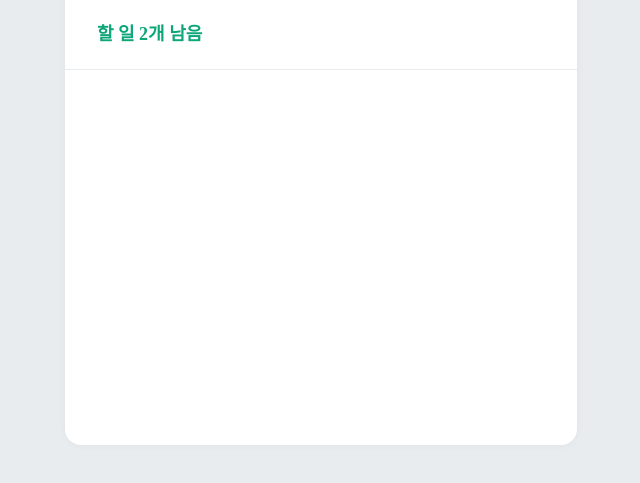
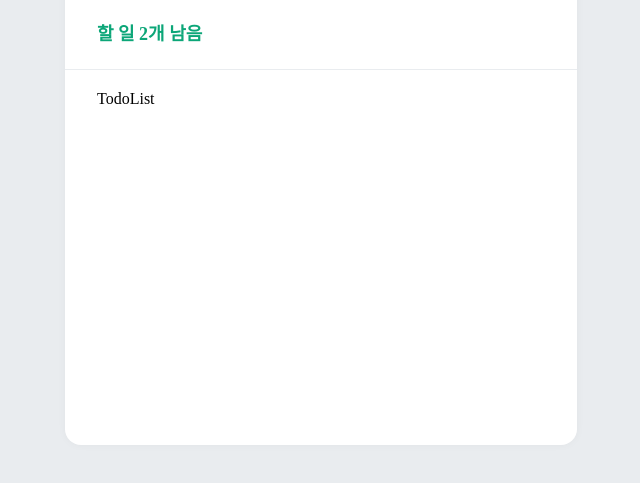
Before and after one commit to HeeyeonJeong/react-todo, a React (Create React App) app: page / in a window 1280 px wide. Shown: the part 205-688 px from the top of the page, without its empty margins (319-959 px from the left). Built offline with nearby package versions, Linux system fonts and the light colour scheme.

Commit message:
Feat: TodoList component

```diff
--- a/src/App.js
+++ b/src/App.js
@@ -1,6 +1,7 @@
 import React from "react";
 import { createGlobalStyle } from "styled-components";
 import TodoHead from "./components/TodoHead";
+import TodoList from "./components/TodoList";
 import TodoTemplate from "./components/TodoTemplate";
 
 const GlobalStyle = createGlobalStyle`
@@ -15,6 +16,7 @@
       <GlobalStyle />
       <TodoTemplate>
         <TodoHead />
+        <TodoList />
       </TodoTemplate>
     </>
   );
--- /dev/null
+++ b/src/components/TodoList.js
@@ -0,0 +1,14 @@
+import React from "react";
+import styled from "styled-components";
+
+const TodoListBlock = styled.div`
+  flex: 1;
+  padding: 20px 32px;
+  overflow-y: auto;
+`;
+
+function TodoList() {
+  return <TodoListBlock>TodoList</TodoListBlock>;
+}
+
+export default TodoList;
```
